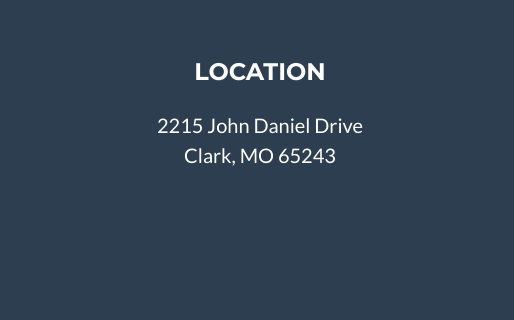
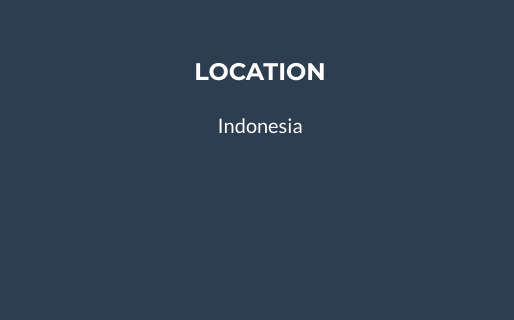
Before and after one commit to Fajar-rai/TestNetlify, a plain HTML site: page index.html in a window 1280 px wide. Shown: the part 2665-2985 px from the top of the page, 0-514 px from the left. Drawn offline with nearby package versions, Linux system fonts and the light colour scheme.

Commit message:
Update index.html

```diff
--- a/index.html
+++ b/index.html
@@ -155,9 +155,7 @@
                     <div class="col-lg-4 mb-5 mb-lg-0">
                         <h4 class="text-uppercase mb-4">Location</h4>
                         <p class="lead mb-0">
-                            2215 John Daniel Drive
-                            <br />
-                            Clark, MO 65243
+                            Indonesia
                         </p>
                     </div>
                     <!-- Footer Social Icons-->
```
